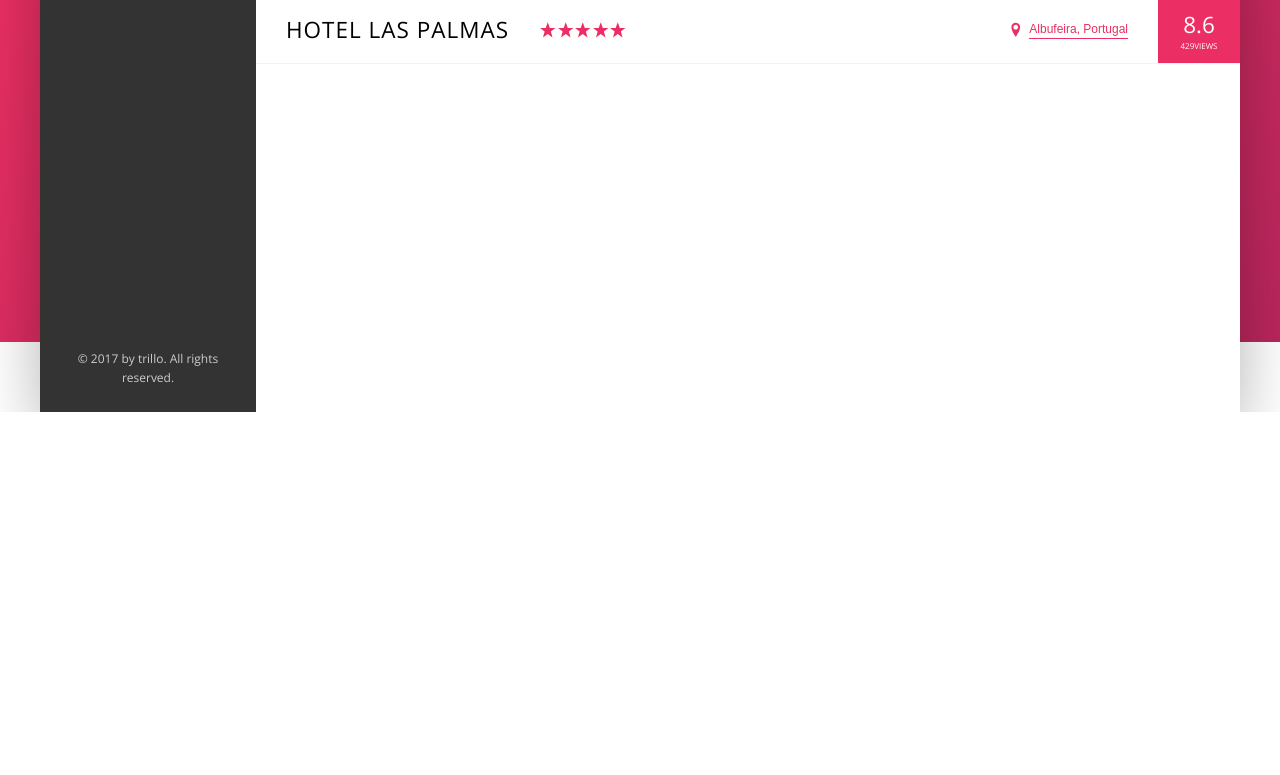
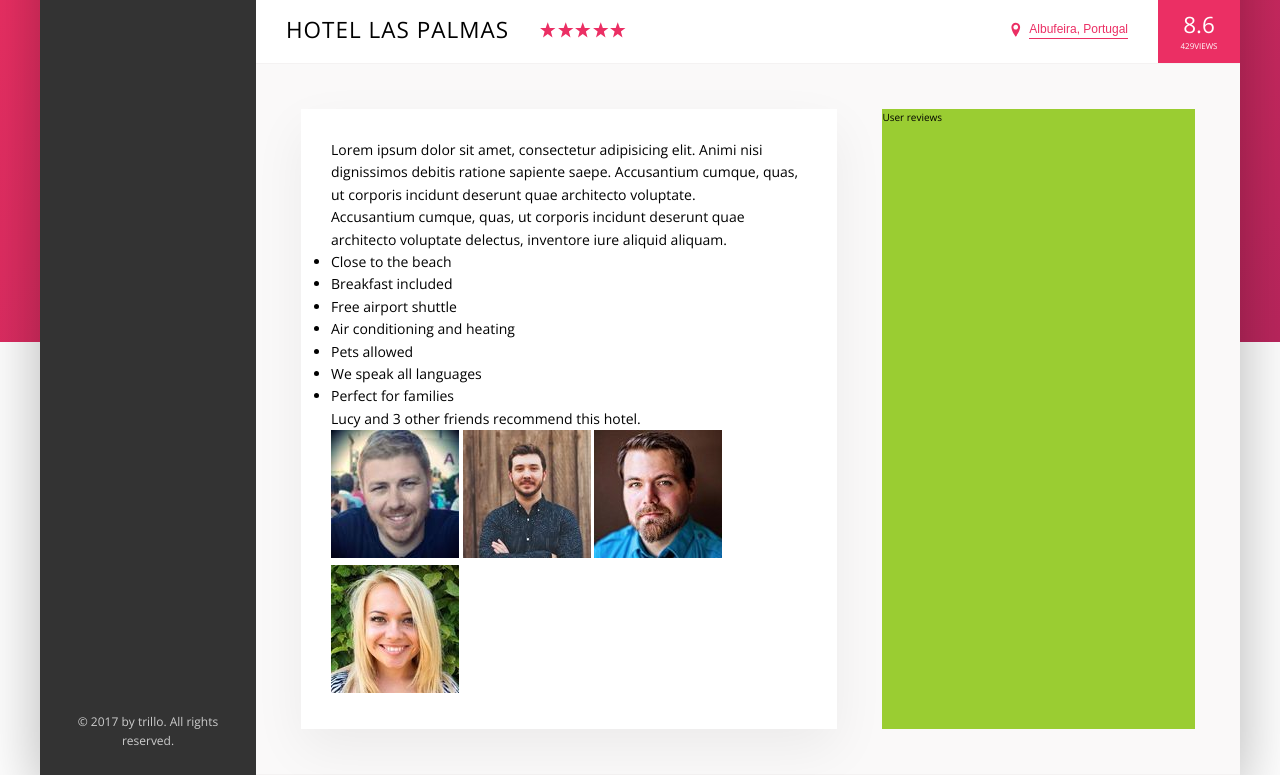
Before and after one commit to aruyamam/advanced-css-course-trillo, a website: page index.html in a window 1280 px wide. Shown: the part 538-1313 px from the top of the page. Before the commit the page ends 950 px from the top, so only its background shows below. Drawn offline with nearby package versions, Linux system fonts and the light colour scheme; files that its build step writes are made by us from their sources.

Commit message:
Building the Description Section - Part 1

```diff
--- a/index.html
+++ b/index.html
@@ -131,6 +131,41 @@
                             <div class="overview__rating-count">429views</div>
                         </div>
                     </div>
+
+                    <div class="detail">
+                        <div class="description">
+                            <p class="paragraph">
+                                Lorem ipsum dolor sit amet, consectetur adipisicing elit. Animi nisi dignissimos debitis ratione sapiente saepe. Accusantium cumque, quas, ut corporis incidunt deserunt quae architecto voluptate.
+                            </p>
+                            <p class="paragraph">
+                                Accusantium cumque, quas, ut corporis incidunt deserunt quae architecto voluptate delectus, inventore iure aliquid aliquam.
+                            </p>
+                            <ul class="list">
+                                <li class="list__item">Close to the beach</li>
+                                <li class="list__item">Breakfast included</li>
+                                <li class="list__item">Free airport shuttle</li>
+                                <li class="list__item">Air conditioning and heating</li>
+                                <li class="list__item">Pets allowed</li>
+                                <li class="list__item">We speak all languages</li>
+                                <li class="list__item">Perfect for families</li>
+                            </ul>
+                            <div class="recommend">
+                                <p class="recommend__count">
+                                    Lucy and 3 other friends recommend this hotel.
+                                </p>
+                                <div class="recommend__friends">
+                                    <img src="img/user-3.jpg" alt="Friend 1" class="recommend__photo">
+                                    <img src="img/user-4.jpg" alt="Friend 2" class="recommend__photo">
+                                    <img src="img/user-5.jpg" alt="Friend 3" class="recommend__photo">
+                                    <img src="img/user-6.jpg" alt="Friend 4" class="recommend__photo">
+                                </div>
+                            </div>
+                        </div>
+
+                        <div class="user-reviews">
+                            User reviews
+                        </div>
+                    </div>
                 </main>
             </div>
         </div>
--- a/sass/_base.scss
+++ b/sass/_base.scss
@@ -31,6 +31,9 @@ Grey dark 3: #999
   --color-grey-dark-3: #999;
 
   --shadow-dark: 0 2rem 6rem rgba(0,0,0, .3);
+  --shadow-light: 0 2rem 5rem rgba(0,0,0, .06);
+
+  --line: 1px solid var(--color-grey-light-2);
 }
 
 * {
--- a/sass/_components.scss
+++ b/sass/_components.scss
@@ -204,7 +204,7 @@
 .overview {
   display: flex;
   align-items: center;
-  border-bottom: 1px solid var(--color-grey-light-2);
+  border-bottom: var(--line);
 
   &__heading {
     font-size: 2.25rem;
--- a/sass/_layout.scss
+++ b/sass/_layout.scss
@@ -11,7 +11,7 @@
   font-size: 1.4rem;
   height: 7rem;
   background-color: #fff;
-  border-bottom: 1px solid var(--color-grey-light-2);
+  border-bottom: var(--line);
 
   display: flex;
   justify-content: space-between;
@@ -35,8 +35,26 @@
 .hotel-view {
   background-color: #fff;
 
-  // TEST
-  height: 80rem;
-
   flex: 1;
 }
+
+.detail {
+  display: flex;
+  padding: 4.5rem;
+  background-color: var(--color-grey-light-1);
+  border-bottom: var(--line);
+}
+
+.description {
+  font-size: 1.4rem;
+  background-color: #fff;
+  box-shadow: var(--shadow-light);
+  padding: 3rem;
+  flex: 0 0 60%;
+  margin-right: 4.5rem;
+}
+
+.user-reviews {
+  background-color: yellowgreen;
+  flex: 1;
+}
```
